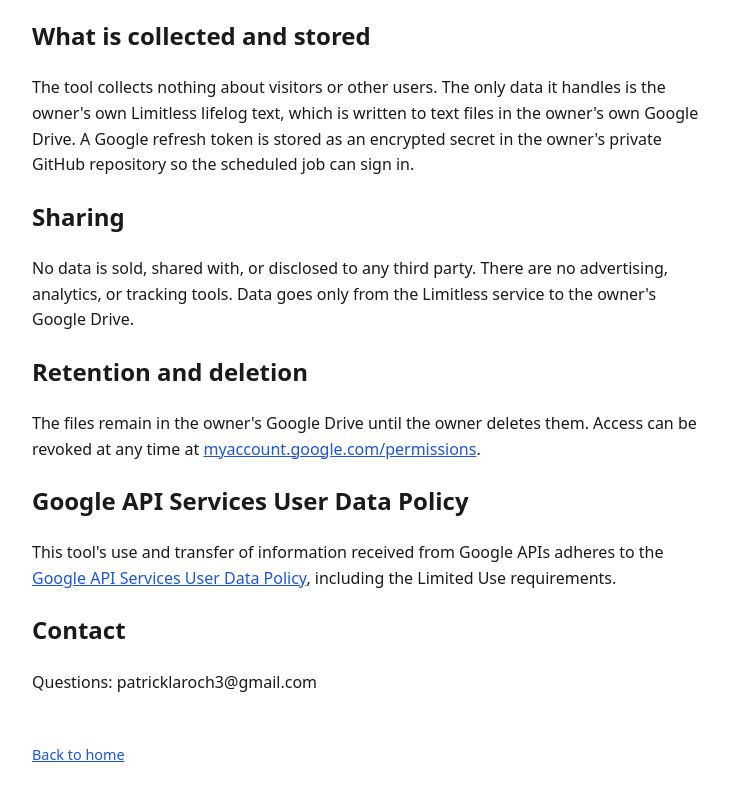
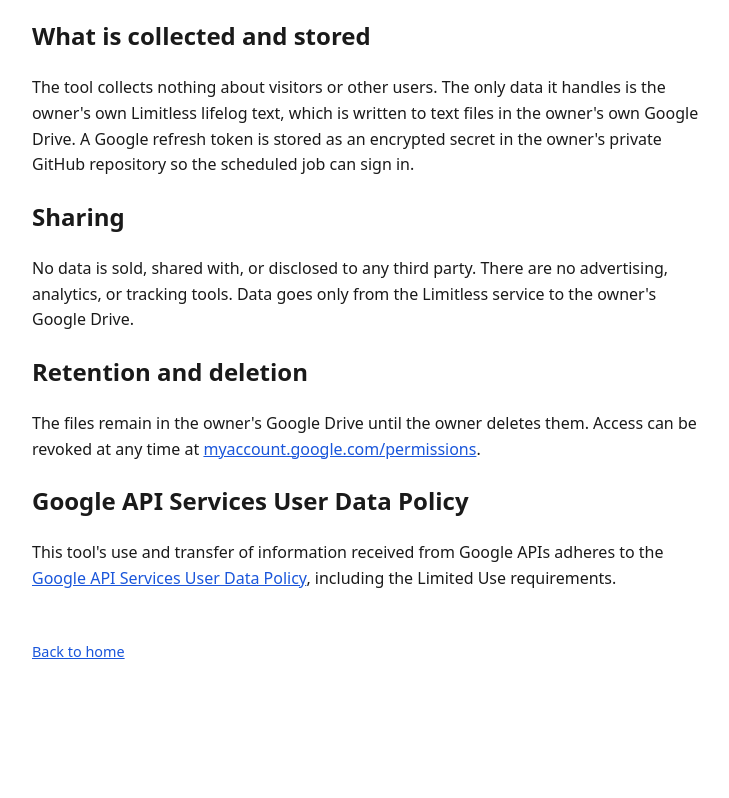
Before and after one commit to patricklaroch3-lab/limitless-sync-info, a plain HTML site: page privacy.html in a window 1280 px wide. Shown: the part 408-1206 px from the top of the page, without its empty margins (272-1001 px from the left). After the commit the page ends 1119 px from the top, so only its background shows below. Drawn offline with Linux system fonts and the light colour scheme.

Commit message:
Remove contact email from public pages
Co-Authored-By: Claude Sonnet 5.5 <noreply@anthropic.com>
Claude-Session: https://claude.ai/code/session_012H5JYQ8AMMLWT2X6PEEny2

```diff
--- a/privacy.html
+++ b/privacy.html
@@ -32,9 +32,6 @@
   <h2>Google API Services User Data Policy</h2>
   <p>This tool's use and transfer of information received from Google APIs adheres to the <a href="https://developers.google.com/terms/api-services-user-data-policy">Google API Services User Data Policy</a>, including the Limited Use requirements.</p>
 
-  <h2>Contact</h2>
-  <p>Questions: patricklaroch3@gmail.com</p>
-
   <footer><a href="index.html">Back to home</a></footer>
 </body>
 </html>
```
Also changed, not shown: index.html (+0 -1 lines).
